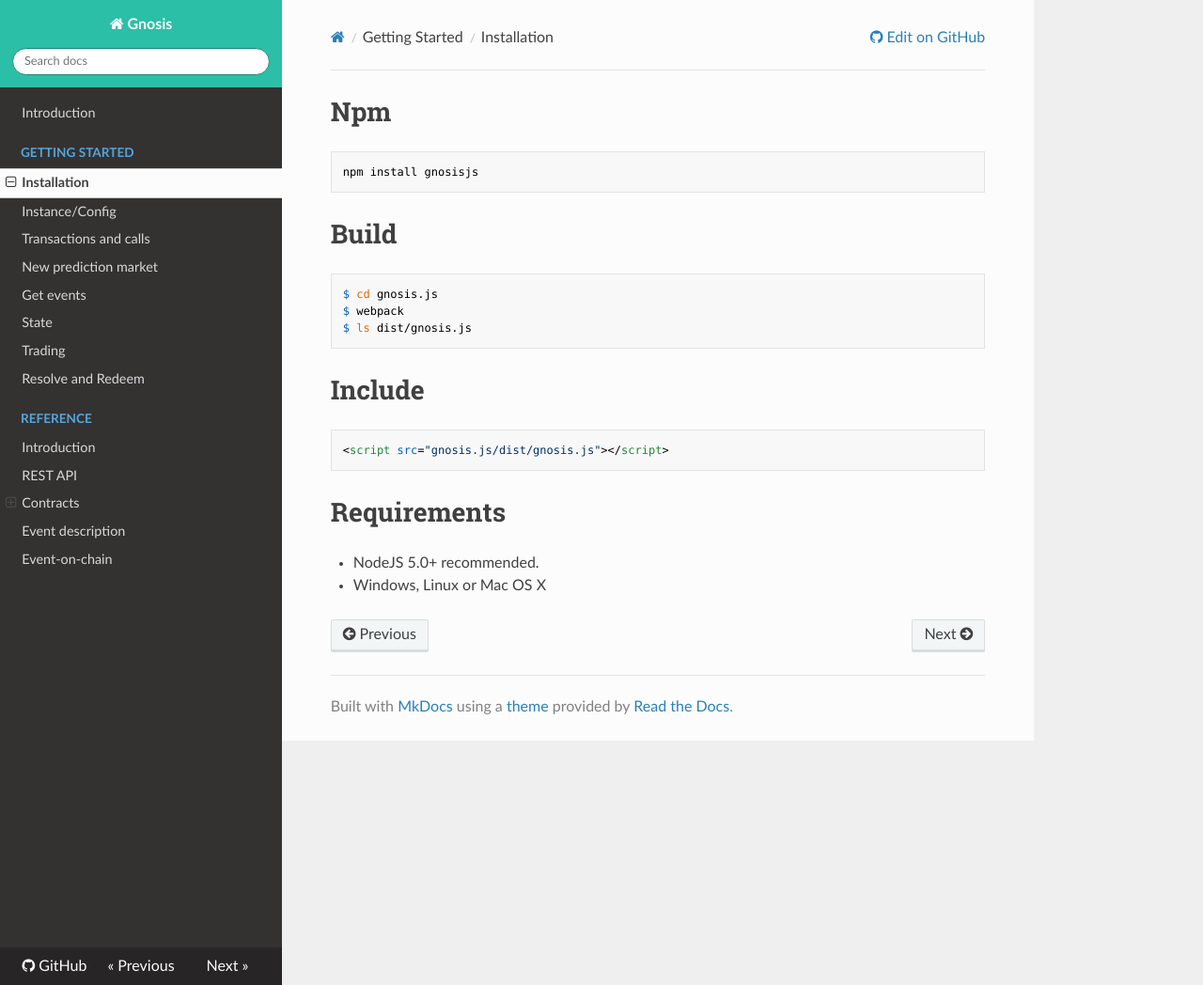
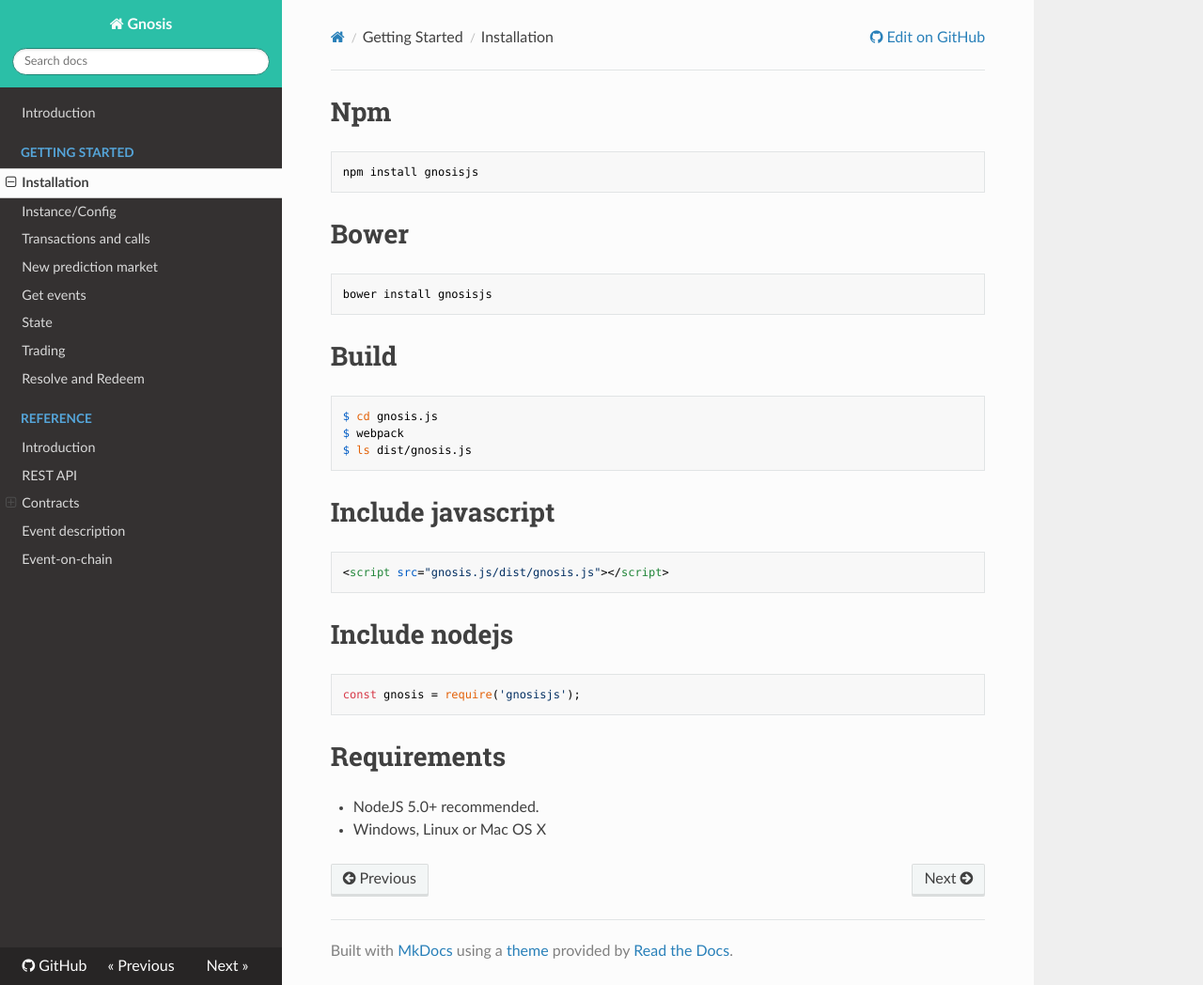
Before and after one commit to Consensys/gnosis-docs, an MkDocs documentation site: the page built from docs/getting-started/installation.md, in a window 1280 px wide and 1048 px high. Shown: the whole window at 94% size. Built offline with MkDocs 1.6.1, drawn with Linux system fonts in a browser that asks for light colours; nearby versions of some CDN libraries; old or Windows-style settings are respelled for this version of MkDocs.

Commit message:
explained nodejs and bower include/require

````diff
--- a/docs/getting-started/installation.md
+++ b/docs/getting-started/installation.md
@@ -2,6 +2,11 @@
 
 ```
 npm install gnosisjs
+```
+
+# Bower
+```
+bower install gnosisjs
 ```
 
 # Build
@@ -12,10 +17,16 @@ $ webpack
 $ ls dist/gnosis.js
 ```
 
-# Include
+# Include javascript
 ```
 <script src="gnosis.js/dist/gnosis.js"></script>
 ```
+
+# Include nodejs
+```
+const gnosis = require('gnosisjs');
+```
+
 
 # Requirements
 
````
